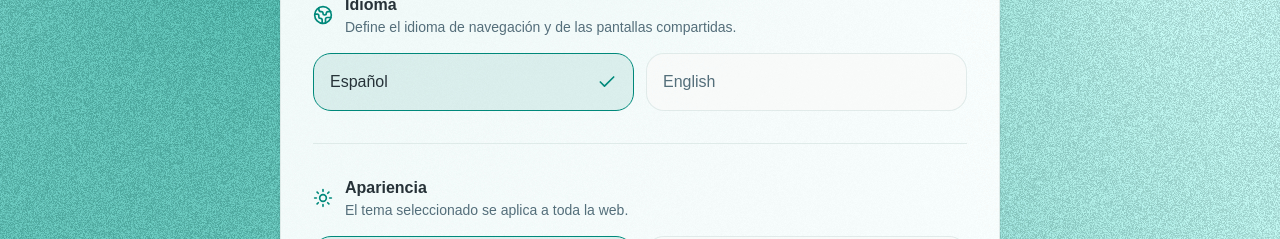
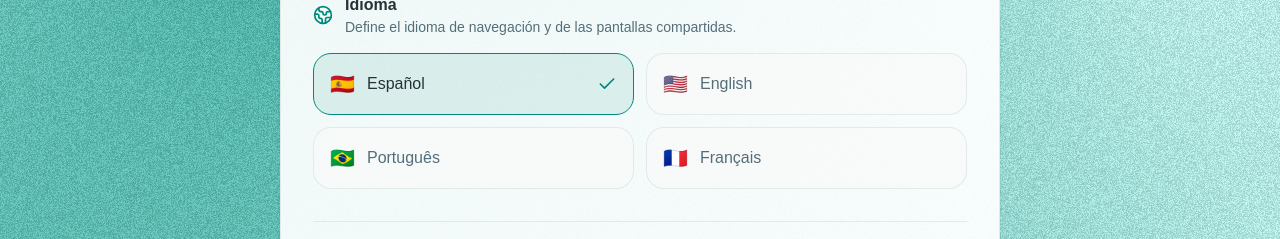
Before and after one commit to gabarhdz/mentrasFrontend, a React (Vite) app: page /settings in a window 1280 px wide. Shown: the part 325-564 px from the top of the page. Built offline with nearby package versions, Linux system fonts and the light colour scheme; no server answers.

Commit message:
french and portugues

```diff
--- a/src/components/ui/Footer.tsx
+++ b/src/components/ui/Footer.tsx
@@ -31,9 +31,13 @@ const currentYear = new Date().getFullYear()
 
 const Footer = () => {
   const { language } = usePreferences()
-  const text = language === 'en'
-    ? { description: 'Tools, learning and digital structure for small businesses that want to grow with clarity.', base: 'Digital foundation for businesses that need organization, presence and follow-up.' }
-    : { description: 'Herramientas, aprendizaje y estructura digital para pymes que quieren crecer con mas claridad.', base: 'Base digital para pymes que necesitan orden, presencia y seguimiento.' }
+  const texts = {
+    es: { description: 'Herramientas, aprendizaje y estructura digital para pymes que quieren crecer con mas claridad.', base: 'Base digital para pymes que necesitan orden, presencia y seguimiento.' },
+    en: { description: 'Tools, learning and digital structure for small businesses that want to grow with clarity.', base: 'Digital foundation for businesses that need organization, presence and follow-up.' },
+    pt: { description: 'Ferramentas, aprendizagem e estrutura digital para empresas que querem crescer com mais clareza.', base: 'Base digital para empresas que precisam de organização, presença e acompanhamento.' },
+    fr: { description: 'Des outils, de l’apprentissage et une structure numérique pour les entreprises qui souhaitent se développer clairement.', base: 'Une base numérique pour les entreprises qui ont besoin d’organisation, de présence et de suivi.' },
+  }
+  const text = texts[language]
   return (
     <footer className="border-t border-border/70 bg-card/70 px-6 py-12 backdrop-blur md:px-12 lg:px-24 xl:px-40">
       <div className="mx-auto grid max-w-6xl gap-10 lg:grid-cols-[1.35fr_0.85fr_0.85fr_0.85fr]">
--- a/src/components/ui/Header.tsx
+++ b/src/components/ui/Header.tsx
@@ -5,9 +5,13 @@ import { usePreferences } from '@/lib/preferences'
 const Header = () => {
   const [menuOpen, setMenuOpen] = React.useState(false)
   const { language } = usePreferences()
-  const text = language === 'en'
-    ? { pymes: 'Businesses', learning: 'Learning', tools: 'Tools', dashboard: 'Dashboard', blog: 'Blog', settings: 'Settings', profile: 'My profile' }
-    : { pymes: 'Pymes', learning: 'Aprendizaje', tools: 'Herramientas', dashboard: 'Dashboard', blog: 'Blog', settings: 'Opciones', profile: 'Ir a mi perfil' }
+  const texts = {
+    es: { pymes: 'Pymes', learning: 'Aprendizaje', tools: 'Herramientas', dashboard: 'Dashboard', blog: 'Blog', settings: 'Opciones', profile: 'Ir a mi perfil' },
+    en: { pymes: 'Businesses', learning: 'Learning', tools: 'Tools', dashboard: 'Dashboard', blog: 'Blog', settings: 'Settings', profile: 'My profile' },
+    pt: { pymes: 'Empresas', learning: 'Aprendizagem', tools: 'Ferramentas', dashboard: 'Painel', blog: 'Blog', settings: 'Opções', profile: 'Meu perfil' },
+    fr: { pymes: 'Entreprises', learning: 'Apprentissage', tools: 'Outils', dashboard: 'Tableau de bord', blog: 'Blog', settings: 'Paramètres', profile: 'Mon profil' },
+  }
+  const text = texts[language]
   const navItems = [
     { label: text.pymes, to: '/pymes' },
     { label: text.learning, to: '/aprendizaje' },
--- a/src/lib/preferences.tsx
+++ b/src/lib/preferences.tsx
@@ -1,6 +1,6 @@
 import { createContext, type ReactNode, useContext, useEffect, useState } from 'react'
 
-export type Language = 'es' | 'en'
+export type Language = 'es' | 'en' | 'pt' | 'fr'
 export type Theme = 'light' | 'dark'
 
 type PreferencesContextValue = {
@@ -14,7 +14,10 @@ const PreferencesContext = createContext<PreferencesContextValue | null>(null)
 const LANGUAGE_KEY = 'mentras.language'
 const THEME_KEY = 'mentras.theme'
 
-const readLanguage = (): Language => localStorage.getItem(LANGUAGE_KEY) === 'en' ? 'en' : 'es'
+const readLanguage = (): Language => {
+  const storedLanguage = localStorage.getItem(LANGUAGE_KEY)
+  return storedLanguage === 'en' || storedLanguage === 'pt' || storedLanguage === 'fr' ? storedLanguage : 'es'
+}
 const readTheme = (): Theme => localStorage.getItem(THEME_KEY) === 'dark' ? 'dark' : 'light'
 
 export function PreferencesProvider({ children }: { children: ReactNode }) {
--- a/src/pages/Settings.tsx
+++ b/src/pages/Settings.tsx
@@ -14,6 +14,18 @@ const copy = {
     language: 'Language', languageDetail: 'Set the language used in navigation and shared screens.',
     appearance: 'Appearance', appearanceDetail: 'Your selected theme applies across the entire website.',
     spanish: 'Español', english: 'English', light: 'Light mode', dark: 'Dark mode', active: 'Active',
+  },
+  pt: {
+    title: 'Opções', description: 'Personalize como o Mentras é exibido em todo o site.',
+    language: 'Idioma', languageDetail: 'Defina o idioma usado na navegação e nas telas compartilhadas.',
+    appearance: 'Aparência', appearanceDetail: 'O tema selecionado é aplicado em todo o site.',
+    spanish: 'Español', english: 'English', light: 'Modo claro', dark: 'Modo escuro', active: 'Ativo',
+  },
+  fr: {
+    title: 'Paramètres', description: 'Personnalisez l’affichage de Mentras sur l’ensemble du site.',
+    language: 'Langue', languageDetail: 'Définissez la langue utilisée dans la navigation et les écrans partagés.',
+    appearance: 'Apparence', appearanceDetail: 'Le thème sélectionné s’applique à l’ensemble du site.',
+    spanish: 'Español', english: 'English', light: 'Mode clair', dark: 'Mode sombre', active: 'Actif',
   },
 }
 
@@ -34,7 +46,7 @@ const Settings = () => {
           <section className="mt-8">
             <div className="flex items-center gap-3"><Globe2 className="size-5 text-primary" /><div><h2 className="font-semibold">{t.language}</h2><p className="text-sm text-muted-foreground">{t.languageDetail}</p></div></div>
             <div className="mt-4 grid gap-3 sm:grid-cols-2">
-              {([['es', t.spanish], ['en', t.english]] as [Language, string][]).map(([value, label]) => <button key={value} type="button" className={optionClass(language === value)} onClick={() => setLanguage(value)}><span>{label}</span>{language === value ? <Check className="size-5 text-primary" /> : null}</button>)}
+              {([['es', '🇪🇸', t.spanish], ['en', '🇺🇸', t.english], ['pt', '🇧🇷', 'Português'], ['fr', '🇫🇷', 'Français']] as [Language, string, string][]).map(([value, flag, label]) => <button key={value} type="button" className={optionClass(language === value)} onClick={() => setLanguage(value)}><span className="flex items-center gap-3"><span className="text-xl" role="img" aria-label={label}>{flag}</span>{label}</span>{language === value ? <Check className="size-5 text-primary" /> : null}</button>)}
             </div>
           </section>
 
```
